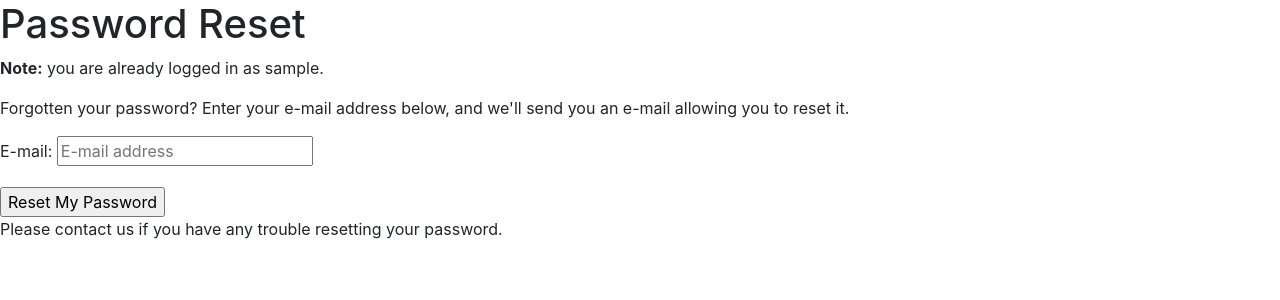
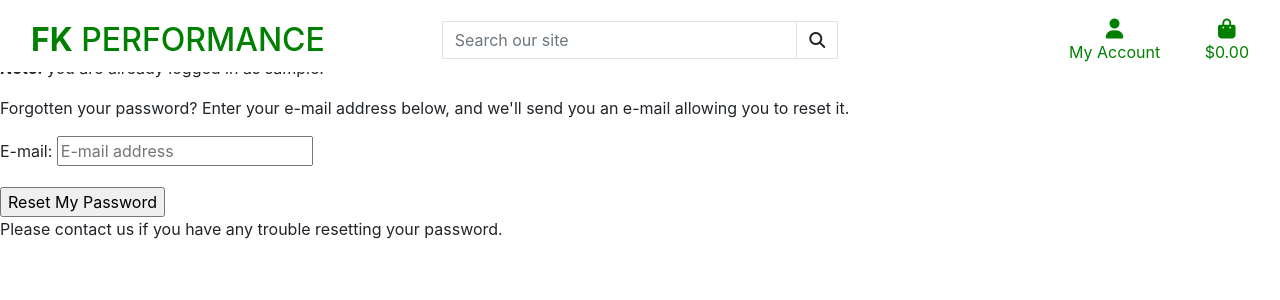
Before and after one commit to CliveC99/pp5, a Django app: page /accounts/password/reset/ in a window 1280 px wide. Shown: the top 300 px of the page. Run offline with Django 3.2, Linux system fonts and the light colour scheme; the visitor is signed in with stand-in values (Sample User, id 1); some libraries are stand-ins or nearby versions.

Commit message:
Update base css files

```diff
--- /dev/null
+++ b/static/css/base.css
@@ -0,0 +1,21 @@
+.logo {
+    color: green;
+    text-transform: uppercase;
+}
+
+.nav-link {
+    color: green;
+}
+
+.logo-text {
+    padding-top: 15%;
+    color: red;
+}
+
+.button-shop-now {
+    background-color: green;
+    padding: 16px 36px;
+    font-size: 20px;
+    color: white;
+    display: inline-block;
+}
--- a/templates/base.html
+++ b/templates/base.html
@@ -17,12 +17,15 @@
     {% block corecss %}
     <link rel="stylesheet" href="https://stackpath.bootstrapcdn.com/bootstrap/4.4.1/css/bootstrap.min.css"
         integrity="sha384-Vkoo8x4CGsO3+Hhxv8T/Q5PaXtkKtu6ug5TOeNV6gBiFeWPGFN9MuhOf23Q9Ifjh" crossorigin="anonymous">
+    <link rel="stylesheet" href="https://fonts.googleapis.com/css?family=Lato&display=swap">
+    <link rel="stylesheet" href="{% static 'css/base.css' %}">
     {% endblock %}
 
     {% block extra_css %}
     {% endblock %}
 
     {% block corejs %}
+    <script src="https://kit.fontawesome.com/e9c73d7092.js" crossorigin="anonymous"></script>
     <script src="https://code.jquery.com/jquery-3.4.1.slim.min.js"
         integrity="sha384-J6qa4849blE2+poT4WnyKhv5vZF5SrPo0iEjwBvKU7imGFAV0wwj1yYfoRSJoZ+n"
         crossorigin="anonymous"></script>
@@ -41,7 +44,70 @@
 </head>
 
 <body>
-    <header class="container-fluid fixed-top"></header>
+    <header class="container-fluid fixed-top">
+        <div id="topnav" class="row bg-white pt-lg-2 d-none d-lg-flex">
+            <div class="col-12 col-lg-4 my-auto py-1 py-lg-0 text-center text-lg-left">
+                <a href="{% url 'home' %}" class="nav-link main-logo-link">
+                    <h2 class="logo-font logo text-black my-0"><strong>FK</strong> Performance</h2>
+                </a>
+            </div>
+            <div class="col-12 col-lg-4 my-auto py-1 py-lg-0">
+                <form method="GET" action="">
+                    <div class="input-group w-100">
+                        <input class="form-control border border-black rounded-0" type="text" name="q"
+                            placeholder="Search our site">
+                        <div class="input-group-append">
+                            <button class="form-control btn btn-black border border-black rounded-0" type="submit">
+                                <span class="icon">
+                                    <i class="fas fa-search"></i>
+                                </span>
+                            </button>
+                        </div>
+                    </div>
+                </form>
+            </div>
+            <div class="col-12 col-lg-4 my-auto py-1 py-lg-0">
+                <ul class="list-inline list-unstyled text-center text-lg-right my-0">
+                    <li class="list-inline-item dropdown">
+                        <a class="text-black nav-link" href="#" id="user-options" data-toggle="dropdown"
+                            aria-haspopup="true" aria-expanded="false">
+                            <div class="text-center">
+                                <div><i class="fas fa-user fa-lg"></i></div>
+                                <p class="my-0">My Account</p>
+                            </div>
+                        </a>
+                        <div class="dropdown-menu border-0" aria-labelledby="user-options">
+                            {% if request.user.is_authenticated %}
+                            {% if request.user.is_superuser %}
+                            <a href="" class="dropdown-item">Product Management</a>
+                            {% endif %}
+                            <a href="" class="dropdown-item">My Profile</a>
+                            <a href="{% url 'account_logout' %}" class="dropdown-item">Logout</a>
+                            {% else %}
+                            <a href="{% url 'account_signup' %}" class="dropdown-item">Register</a>
+                            <a href="{% url 'account_login' %}" class="dropdown-item">Login</a>
+                            {% endif %}
+                        </div>
+                    </li>
+                    <li class="list-inline-item">
+                        <a class="{% if grand_total %}text-info font-weight-bold{% else %}text-black{% endif %} nav-link"
+                            href="">
+                            <div class="text-center">
+                                <div><i class="fas fa-shopping-bag fa-lg"></i></div>
+                                <p class="my-0">
+                                    {% if grand_total %}
+                                    ${{ grand_total|floatformat:2 }}
+                                    {% else %}
+                                    $0.00
+                                    {% endif %}
+                                </p>
+                            </div>
+                        </a>
+                    </li>
+                </ul>
+            </div>
+        </div>
+    </header>
 
     {% if messages %}
     <div class="message-container"></div>
```
Also changed, not shown: static/media/fk_home.png (added).
